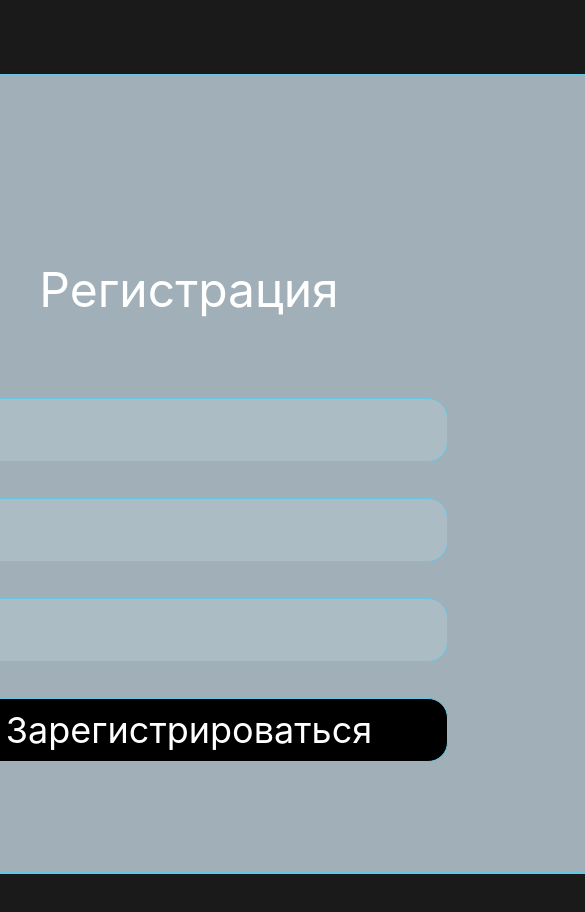
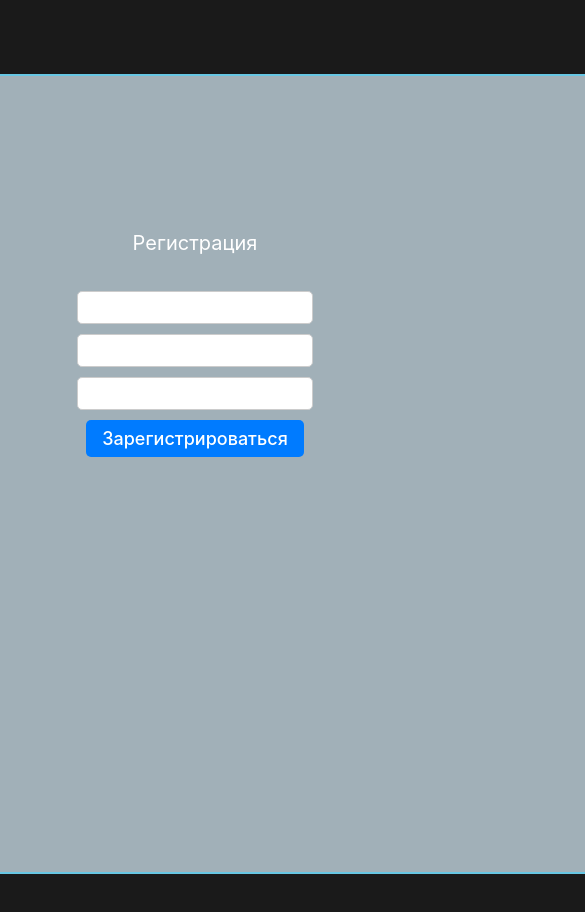
Before and after one commit to Demi-Play/chatupfff, a React (Vite) app: page / in a window 390 px wide. Shown: the top 912 px of the page, 585 px wide, since content can reach past the window. Built offline with nearby package versions, Linux system fonts and the light colour scheme.

Commit message:
early app

```diff
--- a/package.json
+++ b/package.json
@@ -4,6 +4,8 @@
   "version": "0.0.0",
   "type": "module",
   "scripts": {
+    "predeploy": "npm run build",
+    "deploy": "gh-pages -d build",
     "dev": "vite",
     "build": "vite build",
     "lint": "eslint . --ext js,jsx --report-unused-disable-directives --max-warnings 0",
@@ -26,6 +28,7 @@
     "eslint-plugin-react": "^7.33.2",
     "eslint-plugin-react-hooks": "^4.6.0",
     "eslint-plugin-react-refresh": "^0.4.5",
+    "gh-pages": "^6.1.1",
     "vite": "^5.0.8"
   }
 }
--- a/src/components/auth-provider/index.css
+++ b/src/components/auth-provider/index.css
@@ -3,7 +3,7 @@
     background: #a1b0b8;
     /* Прямоугольник 2 */
     /* position: absolute; */
-    width: 1764px;
+    /* width: 1764px; */
     height: 800px;
     left: 78px;
     top: 74px;
@@ -35,6 +35,7 @@
 
 .auth-header-logo {
     float: left;
+    cursor: crosshair;
 }
 
 .auth-header-sign-change {
@@ -63,6 +64,7 @@
     flex-direction: column;
     align-items: center;
     justify-content: center;
+    animation: fadeIn 1s ease-in-out;
 }
 
 .auth-wrapp-form-head {
@@ -88,9 +90,41 @@ bottom: 740px; */
     text-align: center;
 }
 
+@keyframes fadeIn {
+    0% {
+        opacity: 0;
+        transform: translateY(-20px);
+    }
+
+    100% {
+        opacity: 1;
+        transform: translateY(0);
+    }
+}
+
 .auth-inp {
-    /* Прямоугольник 2 */
-    /* position: absolute; */
+    width: 13%;
+    padding: 10px;
+    margin-bottom: 10px;
+    border: 1px solid #ccc;
+    border-radius: 5px;
+}
+
+.auth-btn {
+    background-color: #007bff;
+    color: #fff;
+    padding: 10px 20px;
+    border: none;
+    border-radius: 5px;
+    cursor: pointer;
+}
+
+.auth-btn:hover {
+    background-color: #0056b3;
+    cursor: pointer;
+}
+
+/* .auth-inp {
     width: 518px;
     height: 64px;
     left: 701px;
@@ -109,8 +143,7 @@ bottom: 740px; */
     line-height: 44px;
     letter-spacing: 0px;
     text-align: center;
-}
-
+} */
 
 .auth-inp:hover {
     /* background: #333; */
@@ -118,7 +151,8 @@ bottom: 740px; */
 
 }
 
-.auth-btn {
+
+/* .auth-btn {
     width: 518px;
     height: 64px;
     left: 701px;
@@ -137,12 +171,33 @@ bottom: 740px; */
     display: flex;
     justify-content: center;
     align-items: center;
-    /* text-align: center; */
-}
+    /* text-align: center;
+} */
 
 .auth-btn:hover {
     /* background: #333; */
     background: #acbcc4;
     border-color: #67C6E3;
+}
 
+@media (max-width: 768px) {
+    .auth-wrapp-form {
+        padding: 10px;
+    }
+
+    .auth-main-wrapp {
+        padding: 2px;
+    }
+
+    .auth-wrapp-form-head {
+        font-size: 20px;
+    }
+
+    .auth-inp {
+        padding: 8px;
+    }
+
+    .auth-btn {
+        padding: 8px 16px;
+    }
 }
```
Also changed, not shown: src/components/UI/index.css (indentation only), 2 other files (tests, documents, lock files or other folders).
